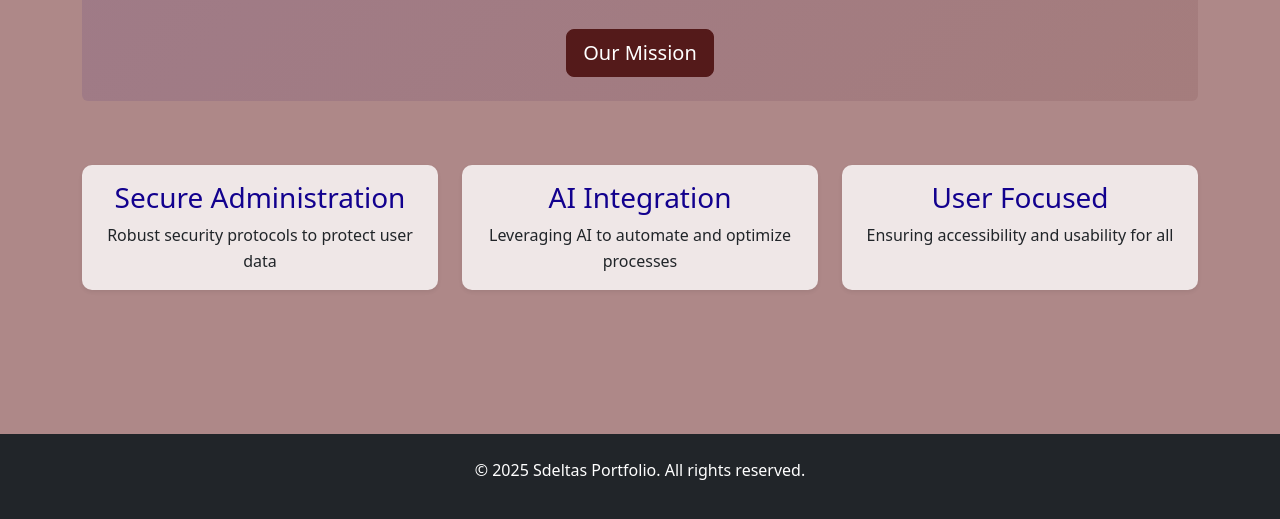
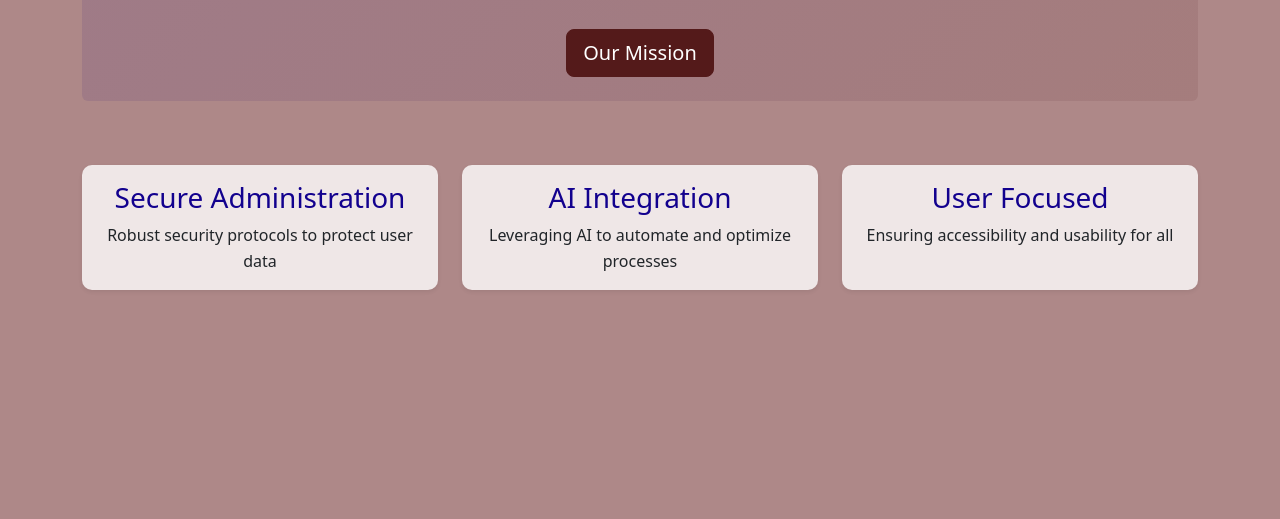
Before and after one commit to Sdeltas/Sdeltas.github.io, a plain HTML site: page kkcfinalproject/index.html in a window 1280 px wide. Shown: the part 363-882 px from the top of the page. After the commit the page ends 800 px from the top, so only its background shows below. Drawn offline with nearby package versions, Linux system fonts and the light colour scheme.

Commit message:
Update index.html

```diff
--- a/kkcfinalproject/index.html
+++ b/kkcfinalproject/index.html
@@ -146,11 +146,7 @@
     </div>
   </div>
 
-  <footer class="bg-dark text-white text-center py-4 mt-5">
-    <div class="container">
-      <p>&copy; 2025 Sdeltas Portfolio. All rights reserved.</p>
-    </div>
-  </footer>
+
 
   <script src="https://cdn.jsdelivr.net/npm/bootstrap@5.3.0/dist/js/bootstrap.bundle.min.js"></script>
   <script src="script.js"></script>
```
